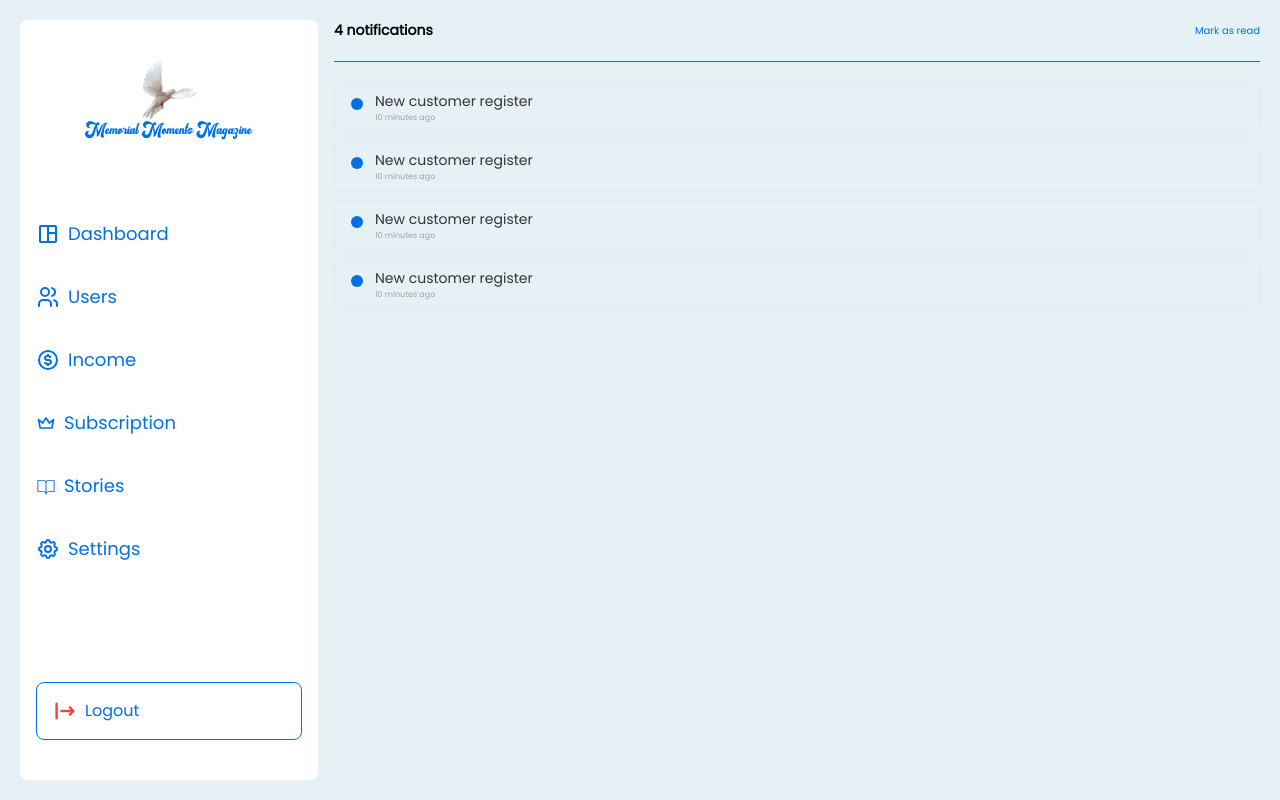
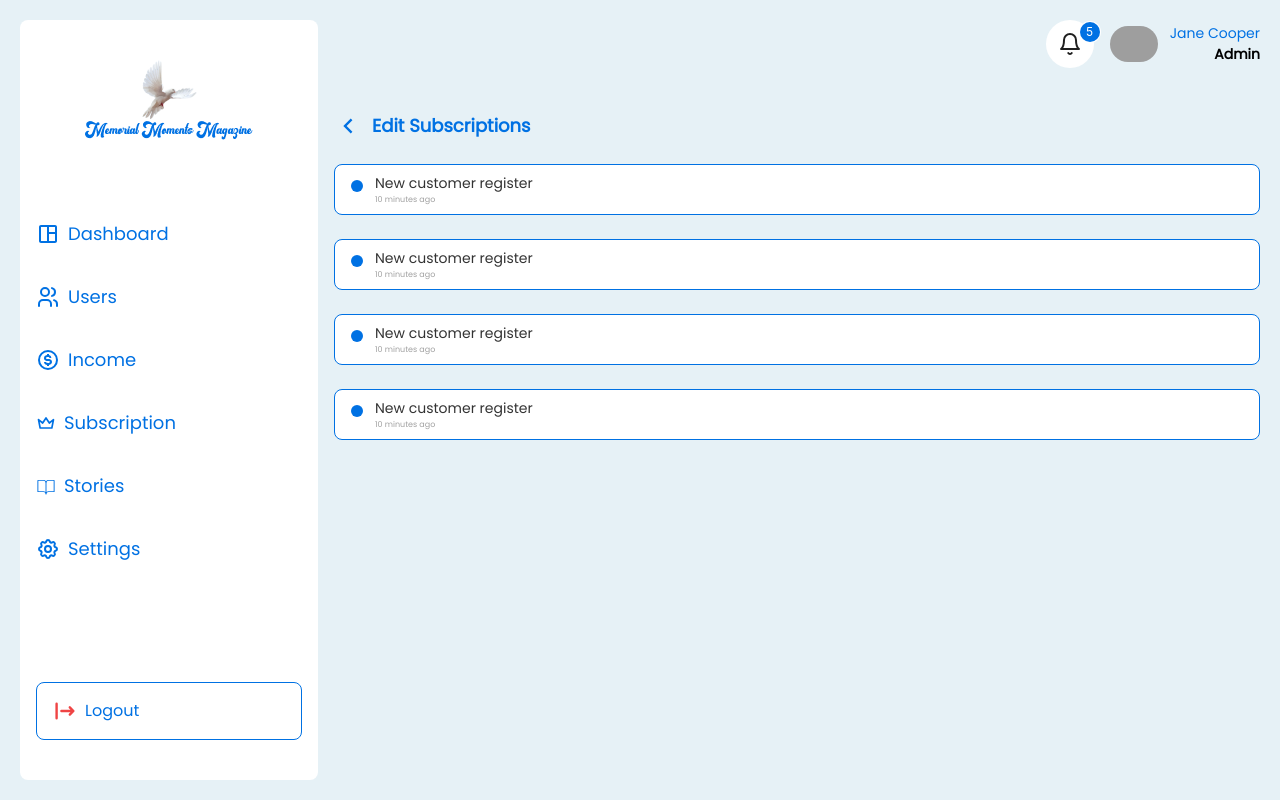
Before and after one commit to bdCalling-Sdt-hub/memorial-dashboard, a React (Vite) app: page /settings/notifications in a window 1280 px wide. Built offline with nearby package versions, Linux system fonts and the light colour scheme; grey boxes are pictures that could not be loaded.

Commit message:
notification page modify

```diff
--- a/src/components/Settings/Notifications.tsx
+++ b/src/components/Settings/Notifications.tsx
@@ -1,15 +1,38 @@
+import { useParams } from "react-router-dom";
+import HeadingText from "../../util/HeadingText";
+import { RiArrowLeftSLine } from "react-icons/ri";
+import Header from "../../layouts/Main/Header";
 const Notifications = () => {
+  const { settingType } = useParams();
+  console.log(settingType)
   return (
     <div>
-      <div className="flex items-center justify-between">
-        <p className="text-[14px] font-semibold ">4 notifications</p>
-        <p className="text-[#0071E3] text-[10px] font-medium">Mark as read</p>
-      </div>
-      <div className="bg-[#0071E3] h-[1px] my-5 w-full"></div>
+      {
+        settingType === "notifications"
+        ?
+        <>
+          <div className="flex items-end justify-end mb-11">
+            <Header/>
+          </div>
+          <HeadingText color="#0071E3"> <RiArrowLeftSLine size={28} /> Edit Subscriptions</HeadingText>
+        </>
+        :
+        <div className="flex items-center justify-between">
+          <p className="text-[14px] font-semibold ">4 notifications</p>
+          <p className="text-[#0071E3] text-[10px] font-medium">Mark as read</p>
+        </div>
+      }
+
+      { settingType === "notifications"  ?
+        null
+        :
+        <div className="bg-[#0071E3] h-[1px] my-5 w-full"></div>
+      }
+
       {[...Array(4)].map((index) => (
         <div
           key={index}
-          className="border flex gap-3 py-2 mb-2 px-4 rounded-lg cursor-pointer"
+          className={` ${settingType === "notifications" ? "border border-[#0071E3] bg-white mt-6" : "border-none bg-transparent mt-0"  }   flex gap-3  mb-2 px-4 py-2 rounded-lg cursor-pointer`}
         >
           <div className="w-[12px] mt-[7px] h-[12px] rounded-full bg-[#0071E3]"></div>
           <div>
--- a/src/layouts/Main/Header.tsx
+++ b/src/layouts/Main/Header.tsx
@@ -1,12 +1,17 @@
 import { FiBell } from "react-icons/fi";
 import { Badge } from "antd";
-import { Link } from "react-router-dom";
+import { Link, useNavigate  } from "react-router-dom";
 import { useState } from "react";
 import Notifications from "../../components/Settings/Notifications";
 
 
 const Header = () => {
+  const navigate = useNavigate();
   const [open, setOpen] = useState(false)
+  const handleNavigate = (e:any)=>{
+    e.stopPropagation()
+    navigate('/settings/notifications')
+  }
   return (
     <div className="flex items-center justify-between w-fit">
       <div className="flex items-center gap-4">
@@ -16,8 +21,9 @@ const Header = () => {
           </Badge>
           {
             open &&
-            <div className="p-4 absolute border border-[#0071E3] rounded-b-[16px] w-[251px] h-[312px] top-8 right-4 bg-white">
+            <div className="p-4 absolute border border-[#0071E3] rounded-b-[16px] z-20 w-[251px] h-[350px] top-8 right-4 bg-white">
               <Notifications/>
+              <p className="text-[#0071E3] text-[18px] font-medium text-center " onClick={handleNavigate}>View all</p>
             </div>
           }
         </div>
```
